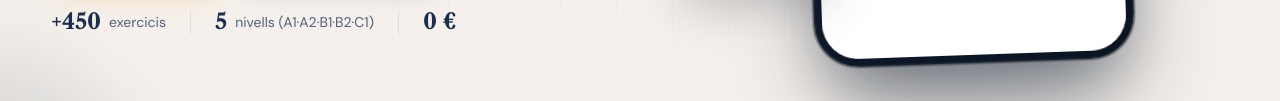
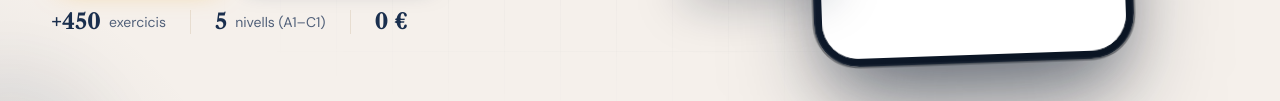
Before and after one commit to ncalbet/aprencatala-web, a plain HTML site: page index.html in a window 1280 px wide. Shown: the part 746-847 px from the top of the page. Drawn offline with nearby package versions, Linux system fonts and the light colour scheme.

Commit message:
Portada: «5 nivells (A1–C1)», perquè la fila de xifres hi càpiga a 360 px
Co-Authored-By: Claude Opus 5.5 <noreply@anthropic.com>

```diff
--- a/index.html
+++ b/index.html
@@ -1129,7 +1129,7 @@
       <div class="hero-meta">
         <div class="item"><b>+450</b> exercicis</div>
         <span class="sep"></span>
-        <div class="item"><b>5</b> nivells (A1·A2·B1·B2·C1)</div>
+        <div class="item"><b>5</b> nivells (A1–C1)</div>
         <span class="sep"></span>
         <div class="item"><b>0 €</b></div>
       </div>
```
